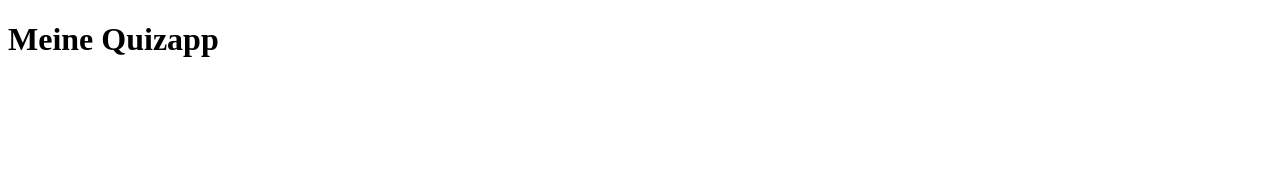
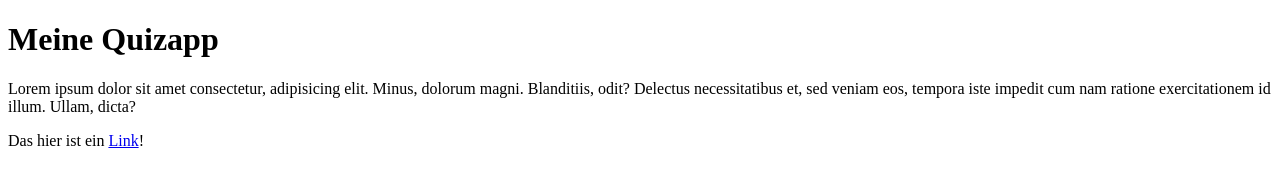
Before and after one commit to KlaraK00/quizapp, a plain HTML site: page index.html in a window 1280 px wide. Drawn offline with Linux system fonts and the light colour scheme.

Commit message:
added paragraph and link

```diff
--- a/index.html
+++ b/index.html
@@ -8,5 +8,7 @@
 </head>
 <body>
     <h1>Meine Quizapp</h1>
+    <p>Lorem ipsum dolor sit amet consectetur, adipisicing elit. Minus, dolorum magni. Blanditiis, odit? Delectus necessitatibus et, sed veniam eos, tempora iste impedit cum nam ratione exercitationem id illum. Ullam, dicta?</p>
+    Das hier ist ein <a href="#">Link</a>!
 </body>
 </html>
```
